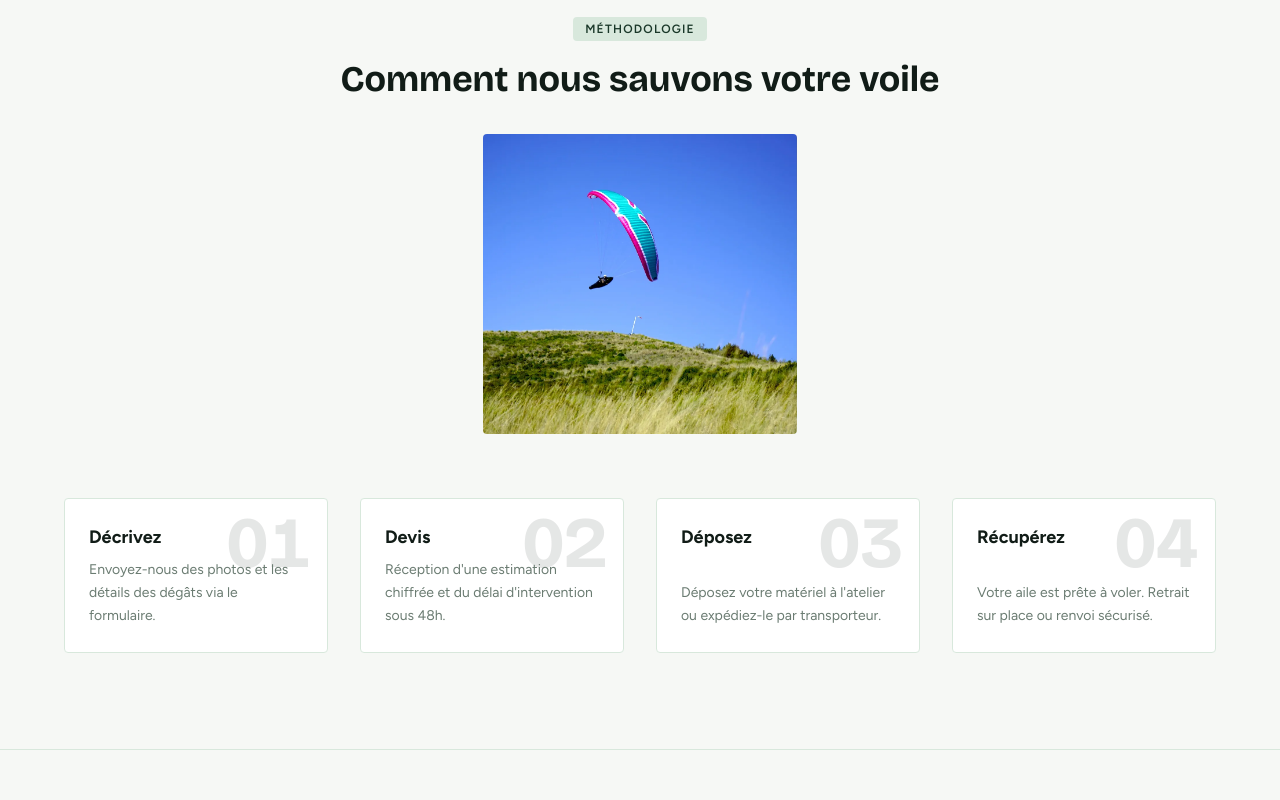
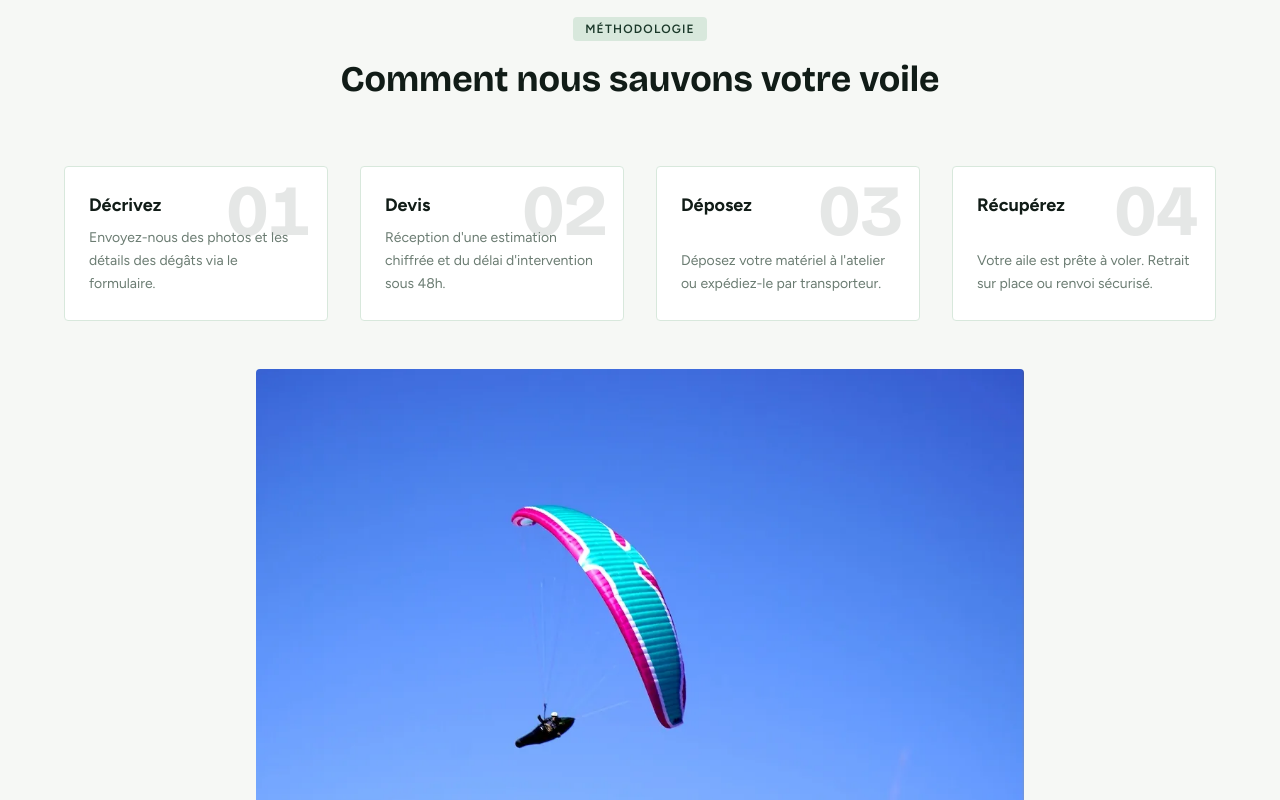
Before and after one commit to clementsbt/Parapente-rescue, a Next.js app: page / in a window 1280 px wide. Shown: the part 1680-2480 px from the top of the page. Built offline with nearby package versions, Linux system fonts and the light colour scheme.

Commit message:
feat: move Falcon image below the 4 cards in landscape mode

```diff
--- a/src/app/page.tsx
+++ b/src/app/page.tsx
@@ -178,13 +178,6 @@ export default function Home() {
               <h2 className="text-3xl md:text-4xl font-bold leading-tight" style={{ fontFamily: "var(--font-bricolage), sans-serif", color: "#111C17" }}>
                 Comment nous sauvons votre voile
               </h2>
-              <div className="mt-8">
-                <img
-                  src="/images/Falcon.jpg.webp"
-                  alt="FalconLW réparée"
-                  className="mx-auto rounded-sm max-h-[300px] object-contain"
-                />
-              </div>
             </ScrollEffect>
           </div>
           <div className="grid grid-cols-1 sm:grid-cols-2 lg:grid-cols-4 gap-4 md:gap-8">
@@ -202,6 +195,13 @@ export default function Home() {
                 </div>
               </ScrollEffect>
             ))}
+          </div>
+          <div className="mt-12">
+            <img
+              src="/images/Falcon.jpg.webp"
+              alt="FalconLW réparée"
+              className="mx-auto rounded-sm w-full max-w-3xl h-auto"
+            />
           </div>
         </div>
       </section>
```
